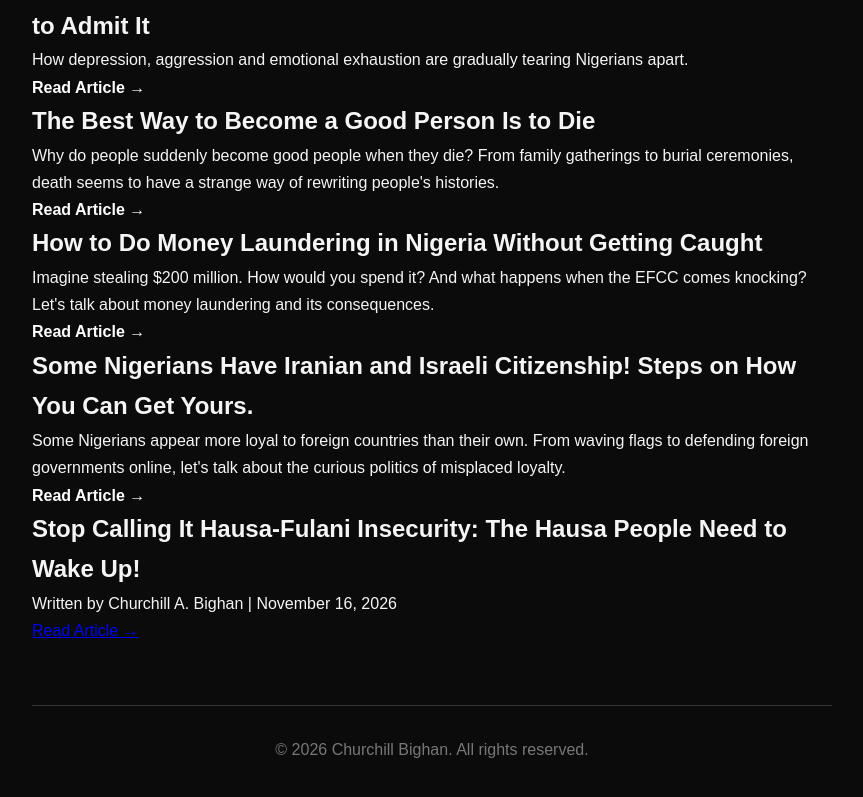
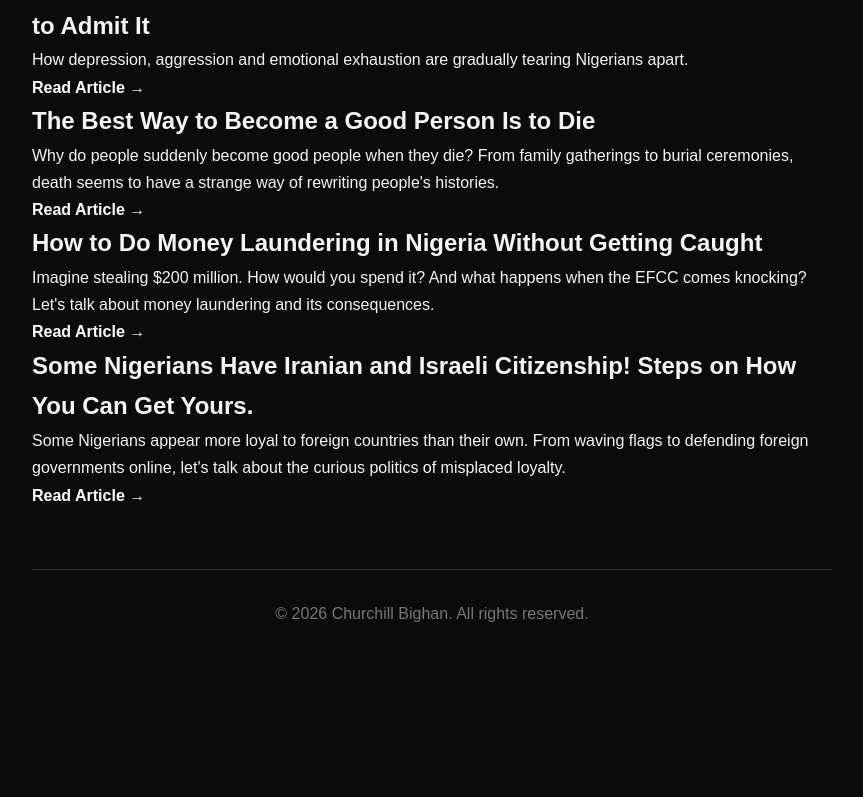
Before and after one commit to churchillbighan/churchillbighan.github.io, a plain HTML site: page blog/index.html in a window 1280 px wide. Shown: the part 1157-1954 px from the top of the page, without its empty margins (208-1071 px from the left). After the commit the page ends 1844 px from the top, so only its background shows below. Drawn offline with Linux system fonts and the light colour scheme.

Commit message:
Update index.html

```diff
--- a/blog/index.html
+++ b/blog/index.html
@@ -238,11 +238,6 @@
         Read Article →
     </a>
 </article>
-<div class="article-card">
-    <h2>Stop Calling It Hausa-Fulani Insecurity: The Hausa People Need to Wake Up!</h2>
-    <p>Written by Churchill A. Bighan | November 16, 2026</p>
-    <a href="articles/hausa-fulani-insecurity.html">Read Article →</a>
-</div>
     <footer>
       © 2026 Churchill Bighan. All rights reserved.
     </footer>
```
